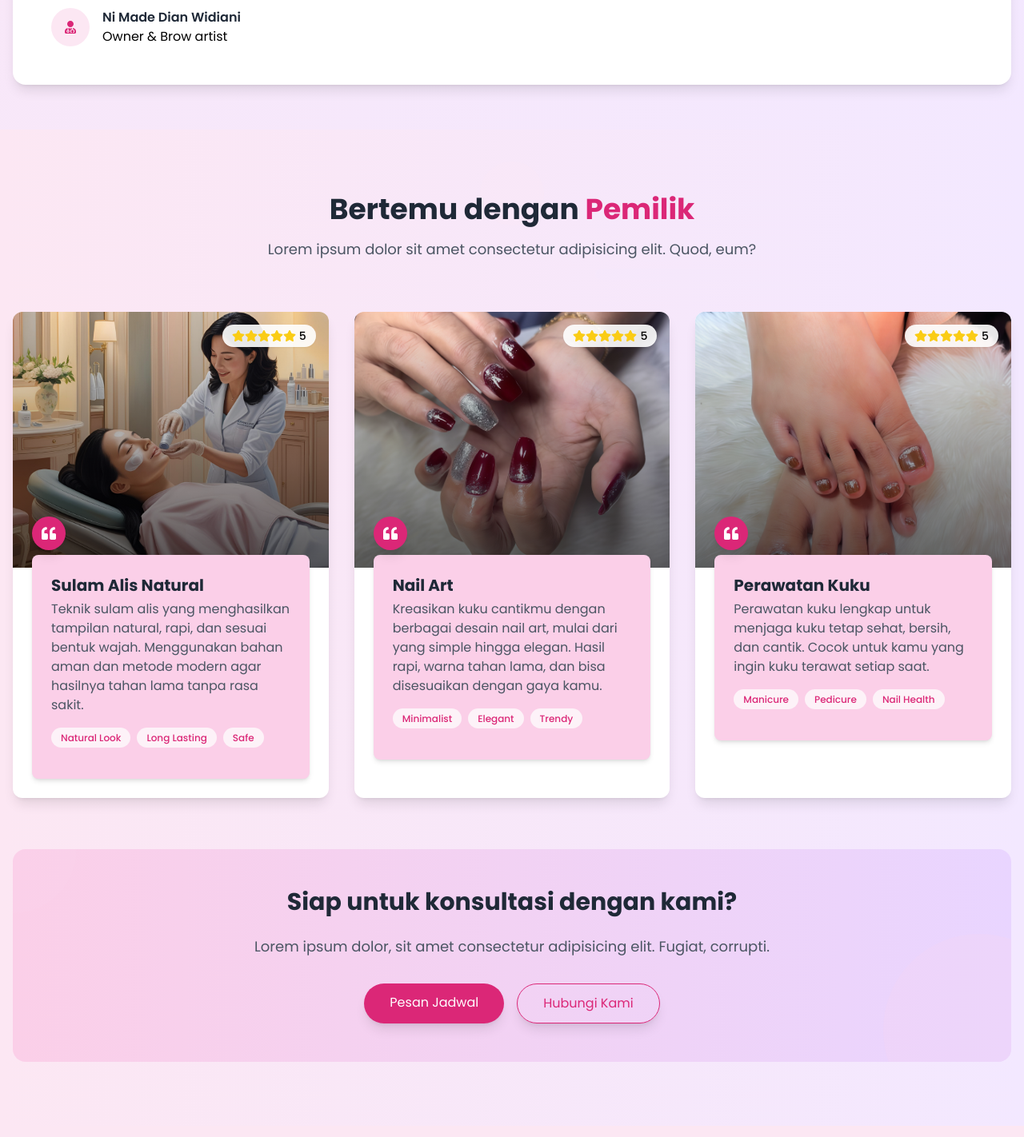
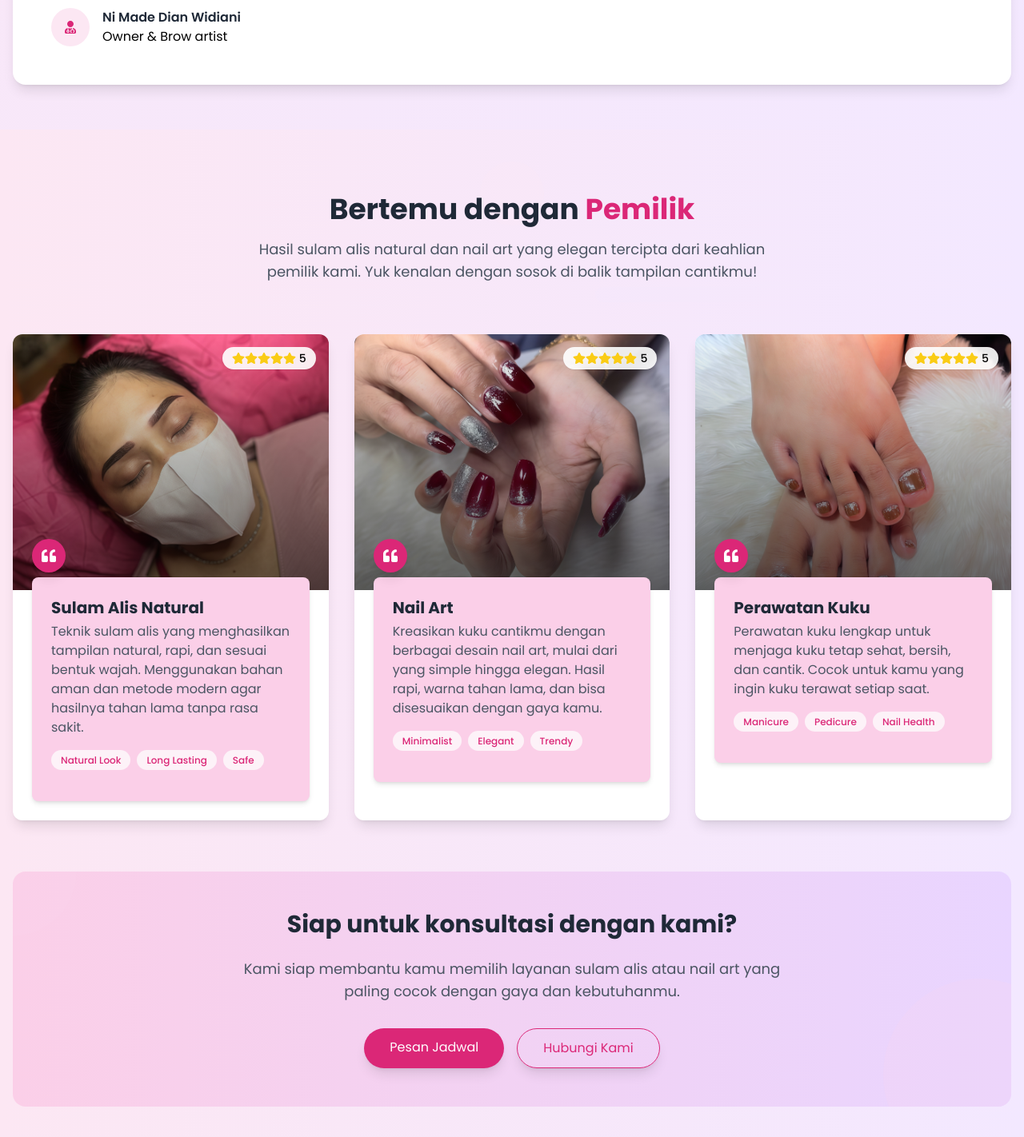
Before and after one commit to yudisdev/clinic-web, a React (Vite) app: page / in a window 1280 px wide. Shown: the part 3006-4428 px from the top of the page at 80% size. Built offline with nearby package versions, Linux system fonts and the light colour scheme.

Commit message:
update text in specialist.jsx

```diff
--- a/src/components/Specialist.jsx
+++ b/src/components/Specialist.jsx
@@ -4,13 +4,15 @@ import SpecialistsImg1 from '../assets/SpecialistsImg1.png';
 import SpecialistsImg2 from '../assets/SpecialistsImg2.png';
 import Dinda1 from '../assets/Dinda1.jpg';
 import Dinda3 from '../assets/Dinda3.jpg';
+import dpr from '../assets/dpr.jpg';
+import Dinda5 from '../assets/Dinda5.jpg';
 import { FaQuoteLeft, FaStar, FaRegStar } from 'react-icons/fa';
 
 const data = [
   {
     id: 1,
     name: 'Sulam Alis Natural',
-    image: SpecialistsImg,
+    image: Dinda5,
     bio: 'Teknik sulam alis yang menghasilkan tampilan natural, rapi, dan sesuai bentuk wajah. Menggunakan bahan aman dan metode modern agar hasilnya tahan lama tanpa rasa sakit.',
     rating: 5,
     specialties: ['Natural Look', 'Long Lasting', 'Safe'],
@@ -64,7 +66,7 @@ const Specialist = () => {
             Bertemu dengan <span className="text-pink-600">Pemilik</span>
           </h2>
           <p className="text-lg text-gray-600 max-w-2xl mx-auto relative z-10">
-            Lorem ipsum dolor sit amet consectetur adipisicing elit. Quod, eum?
+            Hasil sulam alis natural dan nail art yang elegan tercipta dari keahlian pemilik kami. Yuk kenalan dengan sosok di balik tampilan cantikmu!
           </p>
           <span
             className="absolute -bottom-6 right-1/4 w-1/6 h-1/6 rounded-full bg-purple-100 opacity-20"
@@ -148,7 +150,7 @@ const Specialist = () => {
               Siap untuk konsultasi dengan kami?
             </h3>
             <p className='text-lg text-gray-600 mb-8 max-w-2xl  mx-auto'>
-              Lorem ipsum dolor, sit amet consectetur adipisicing elit. Fugiat, corrupti.
+              Kami siap membantu kamu memilih layanan sulam alis atau nail art yang paling cocok dengan gaya dan kebutuhanmu.
             </p>
             <nav className="flex flex-col sm:flex-row justify-center gap-4">
               <a
```
Also changed, not shown: src/assets/Dinda5.jpg (added), src/assets/dpr.jpg (added).
